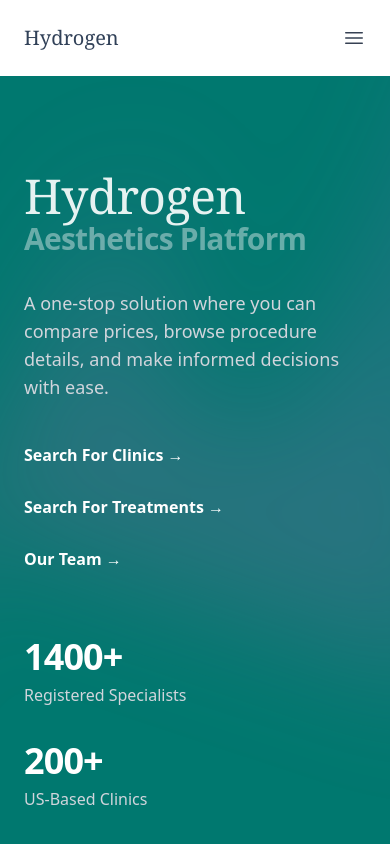
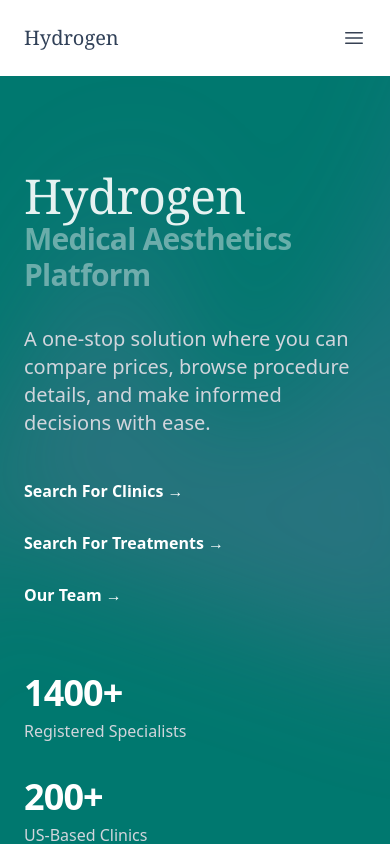
Before and after one commit to RuichaoTang/MedicalAestheticsPlatform, a React (Vite) app in the folder frontend/: page / in a window 390 px wide. Shown: the top 844 px of the page. Built offline with nearby package versions, Linux system fonts and the light colour scheme.

Commit message:
minor changes

```diff
--- a/frontend/src/components/HeaderSection.jsx
+++ b/frontend/src/components/HeaderSection.jsx
@@ -44,9 +44,9 @@ export default function HeaderSection() {
               Hydrogen
             </span>
             <br />
-            Aesthetics Platform
+            Medical Aesthetics Platform
           </h2>
-          <p className="mt-8 text-lg font-medium text-pretty text-gray-300 sm:text-xl/8">
+          <p className="mt-8 text-xl font-medium text-pretty text-gray-300 sm:text-xl/8">
             A one-stop solution where you can compare prices, browse procedure
             details, and make informed decisions with ease.
           </p>
```
